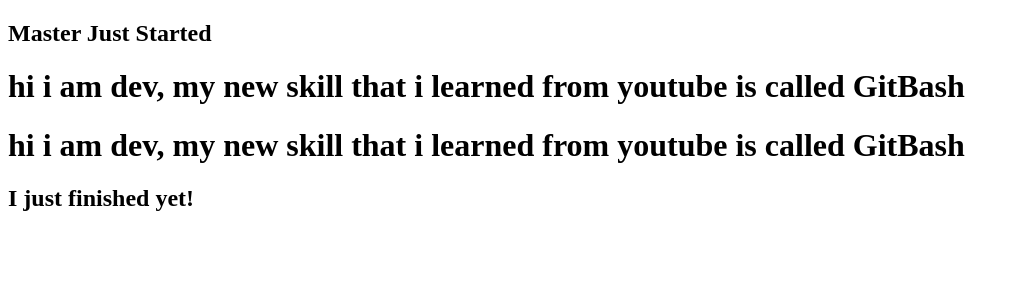
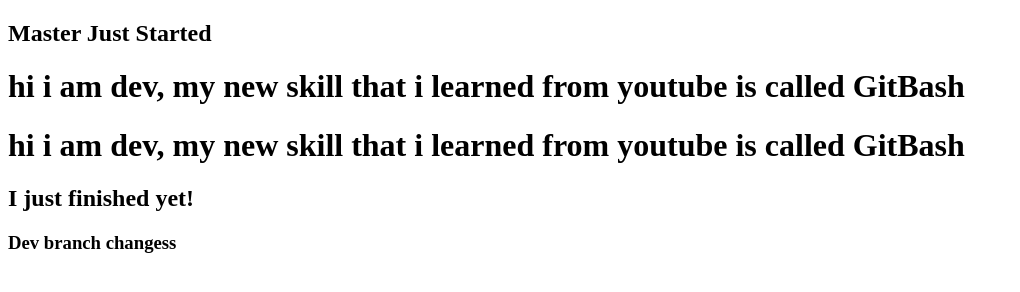
Before and after one commit to AkshatDaiya/git-example, a plain HTML site: page index.html in a window 1280 px wide. Shown: the whole page, without its empty margins (0-1020 px from the left). Drawn offline with Linux system fonts and the light colour scheme.

Commit message:
Some Dev branch changess

```diff
--- a/index.html
+++ b/index.html
@@ -10,5 +10,6 @@
     <h1>hi i am dev, my new skill that i learned from youtube is called GitBash</h1>
     <h1>hi i am dev, my new skill that i learned from youtube is called GitBash</h1>
     <h2>I just finished yet!</h2>
+    <h3>Dev branch changess</h3>
 </body>
 </html>
```
